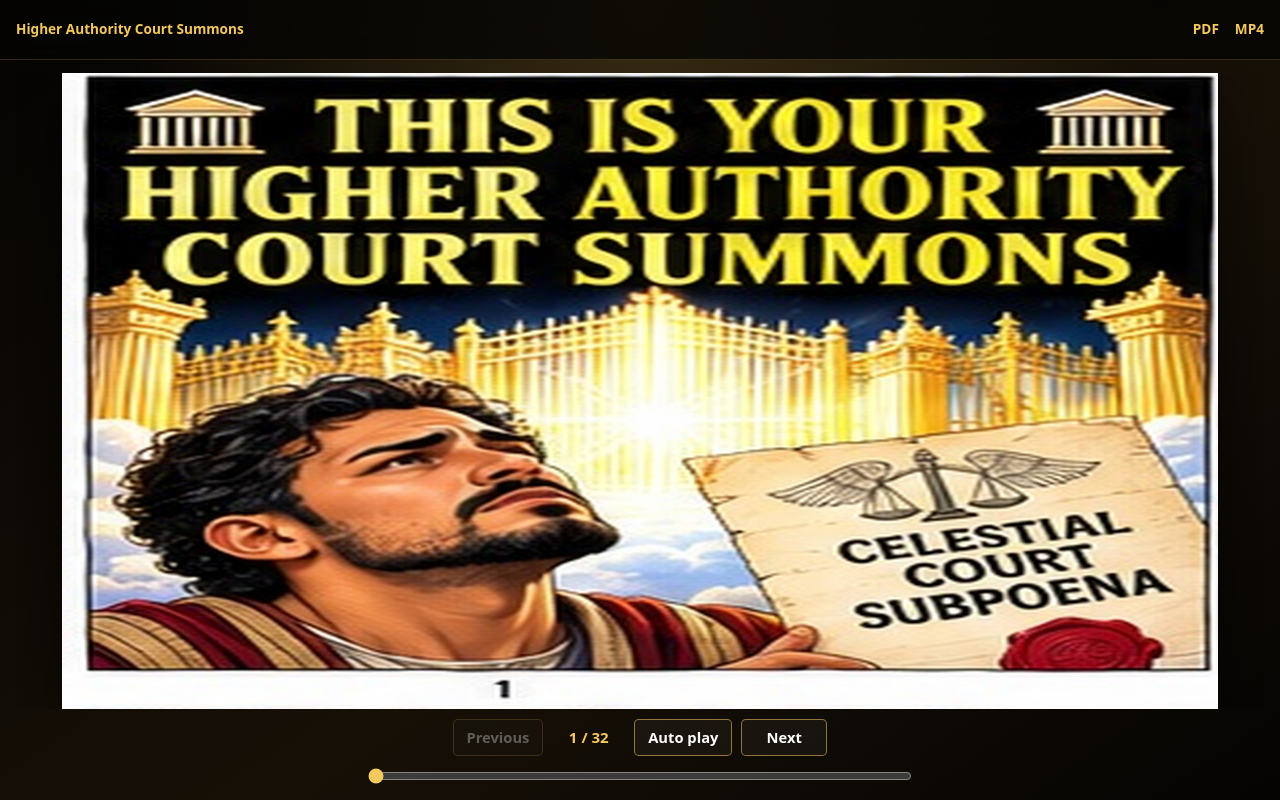
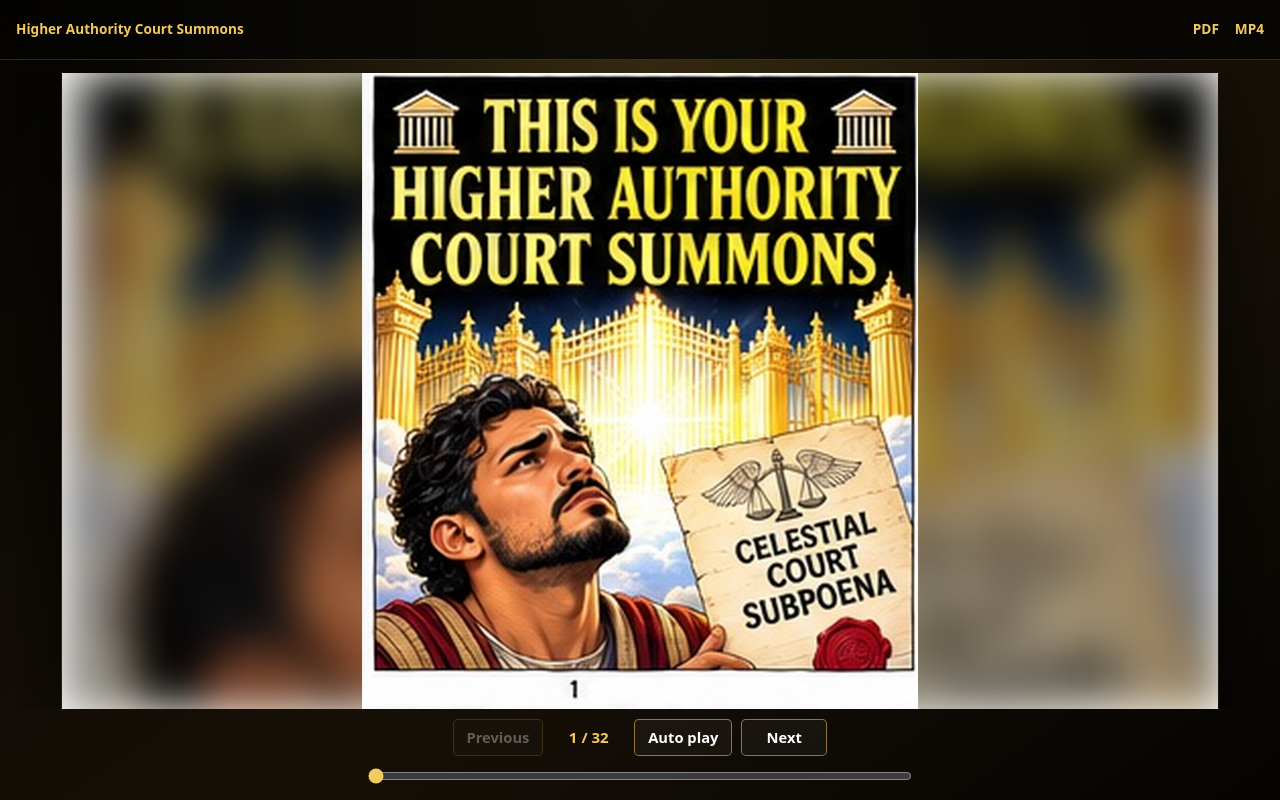
Before and after one commit to crobertking007-bit/VOT-Digital-Tracts, a plain HTML site: page reader.html in a window 1280 px wide. Drawn offline with Linux system fonts and the light colour scheme.

Commit message:
Preserve illustration proportions with landscape artwork backgrounds

```diff
--- a/reader.html
+++ b/reader.html
@@ -6,6 +6,17 @@
   <meta name="theme-color" content="#090704">
   <title>Read — Higher Authority Court Summons</title>
   <link rel="stylesheet" href="styles.css?v=page-fit-1">
+  <script>
+    document.addEventListener('DOMContentLoaded', () => {
+      const book = document.getElementById('book');
+      const image = document.getElementById('pageImage');
+      const updateBackdrop = () => {
+        book.style.setProperty('--page-art', 'url(' + JSON.stringify(image.src) + ')');
+      };
+      new MutationObserver(updateBackdrop).observe(image, { attributes: true, attributeFilter: ['src'] });
+      updateBackdrop();
+    });
+  </script>
   <style>
     .reader-shell { height: calc(100dvh - 3.75rem); }
     .book-stage { container-type: size; }
@@ -18,7 +29,15 @@
       aspect-ratio: 20 / 11;
       background: var(--paper);
     }
-    .book .page-image { animation: none; object-fit: fill; }
+    .book .page-image { position: relative; animation: none; object-fit: contain; }
+    .book::before {
+      content: "";
+      position: absolute;
+      inset: 0;
+      background: var(--page-art) center / cover no-repeat;
+      filter: blur(22px) brightness(.65);
+      clip-path: inset(0);
+    }
     .book:has(.turn-next) {
       transform-origin: left center;
       animation: turnNext .48s cubic-bezier(.55,.02,.35,1);
```
